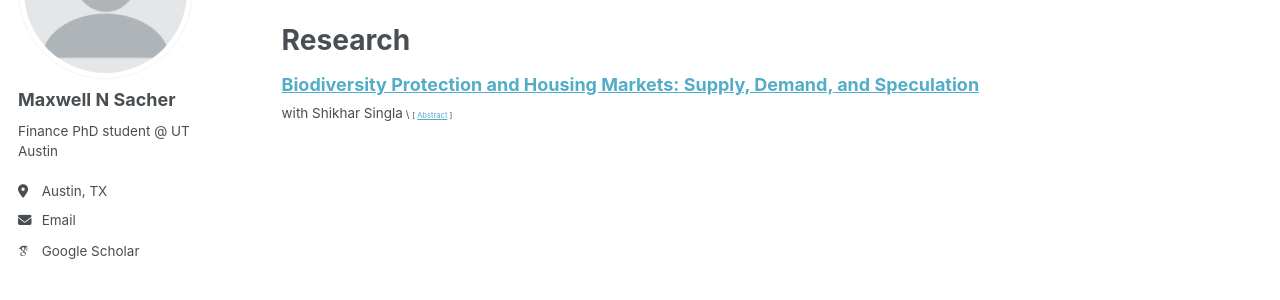
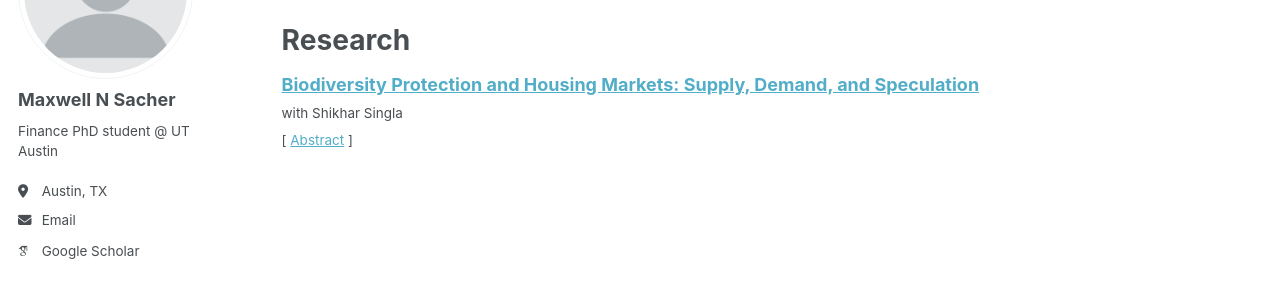
Before and after one commit to maxsacher/maxsacher.github.io, a Jekyll site: the page built from _pages/about.md, in a window 1280 px wide. Shown: the part 195-495 px from the top of the page. Built offline with Jekyll 4.4.1, drawn with Linux system fonts in a browser that asks for light colours; some web fonts are replaced; a script that is not in the unit is left out.

```diff
--- a/_pages/about.md
+++ b/_pages/about.md
@@ -13,7 +13,7 @@ I am a Finance PhD student at The University of Texas at Austin, McCombs School
 Research
 ======
 **[Biodiversity Protection and Housing Markets: Supply, Demand, and Speculation](https://papers.ssrn.com/sol3/papers.cfm?abstract_id=5241282)** \
-<small>with Shikhar Singla<small> \
+<small>with Shikhar Singla</small>\
 <small>[ <a href="#/" onclick="visib('bdh')">Abstract</a> ]</small>
 <div id="capital" style="display: none; text-align: justify; line-height: 1.2" ><small>
 We construct a county-level measure of exposure to potential conservation efforts using machine learning–based habitat suitability models. Exploiting the 30-by-30 initiative as a plausibly exogenous shock, we find that a one standard deviation increase in  regulatory risk raises house prices by 0.6%. Effects are weaker in counties reliant on nature-based industries but stronger in land-abundant counties where supply is more elastic and demand for nature amenities is high. We find evidence that the price increase is magnified by speculation. Our results suggest that while conservation efforts satisfy demand for nature, they also pose trade-offs for local economic growth and housing affordability, with speculation amplifying these effects.
```
